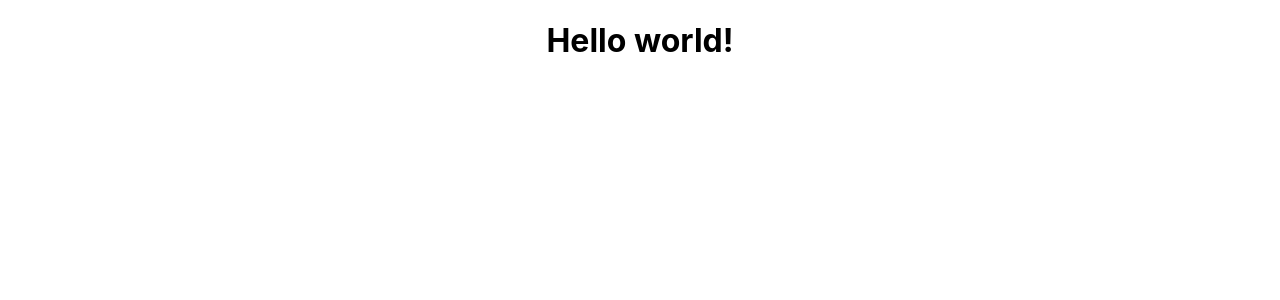
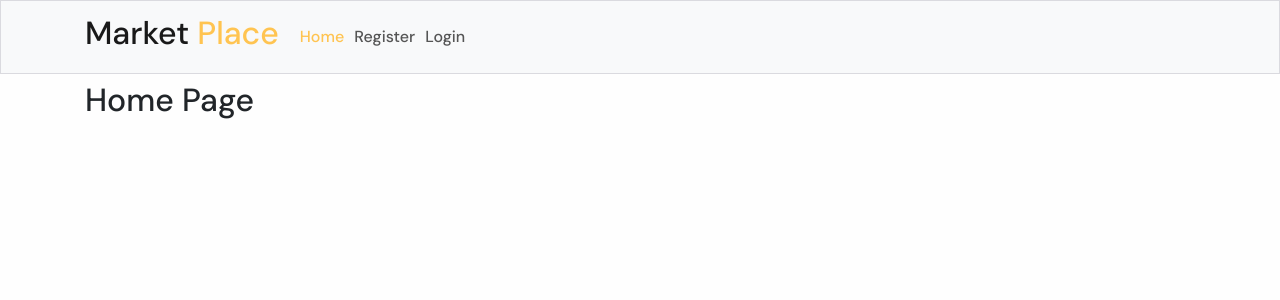
Before and after one commit to zahra-raha/react-market, a React (Create React App) app: page / in a window 1280 px wide. Shown: the top 300 px of the page. Built offline with nearby package versions, Linux system fonts and the light colour scheme.

Commit message:
Add navbar

```diff
--- a/public/index.html
+++ b/public/index.html
@@ -14,7 +14,17 @@
       manifest.json provides metadata used when your web app is installed on a
       user's mobile device or desktop. See https://developers.google.com/web/fundamentals/web-app-manifest/
     -->
-    <link rel="manifest" href="%PUBLIC_URL%/manifest.json" />
+    <link
+      rel="stylesheet"
+      href="https://cdn.jsdelivr.net/npm/bootstrap@4.6.0/dist/css/bootstrap.min.css"
+      integrity="sha384-B0vP5xmATw1+K9KRQjQERJvTumQW0nPEzvF6L/Z6nronJ3oUOFUFpCjEUQouq2+l"
+      crossorigin="anonymous"
+    />
+    <link
+      rel="manifest"
+      href="%PUBLIC_URL%/manifest.json"
+      crossorigin="use-credentials"
+    />
     <!--
       Notice the use of %PUBLIC_URL% in the tags above.
       It will be replaced with the URL of the `public` folder during the build.
@@ -24,6 +34,8 @@
       work correctly both with client-side routing and a non-root public URL.
       Learn how to configure a non-root public URL by running `npm run build`.
     -->
+    <link href="https://fonts.googleapis.com/css2?family=DM+Sans:wght@500;700&display=swap" rel="stylesheet" />
+    <script src="https://kit.fontawesome.com/2b0a8e438a.js" crossorigin="anonymous"></script>
     <title>React App</title>
   </head>
   <body>
--- a/src/App.css
+++ /dev/null
@@ -1,38 +0,0 @@
-.App {
-  text-align: center;
-}
-
-.App-logo {
-  height: 40vmin;
-  pointer-events: none;
-}
-
-@media (prefers-reduced-motion: no-preference) {
-  .App-logo {
-    animation: App-logo-spin infinite 20s linear;
-  }
-}
-
-.App-header {
-  background-color: #282c34;
-  min-height: 100vh;
-  display: flex;
-  flex-direction: column;
-  align-items: center;
-  justify-content: center;
-  font-size: calc(10px + 2vmin);
-  color: white;
-}
-
-.App-link {
-  color: #61dafb;
-}
-
-@keyframes App-logo-spin {
-  from {
-    transform: rotate(0deg);
-  }
-  to {
-    transform: rotate(360deg);
-  }
-}
--- a/src/App.js
+++ b/src/App.js
@@ -1,9 +1,20 @@
-import './App.css';
+
+import css from  './App.module.css';
+import NavBar from './components/NavBar';
+import { Container } from 'react-bootstrap';
+import { Route,Switch } from 'react-router-dom';
 
 function App() {
   return (
-    <div className="App">
-      <h1>Hello world!</h1>
+    <div className={css.App}>
+      <NavBar/>
+      <Container className={css.Main}>
+        <Switch>
+          <Route exact path='/' render={()=> <h2>Home Page</h2>} />
+          <Route exact path='/login' render={()=> <h2>log in</h2>} />
+          <Route exact path='/register' render={()=> <h2>Register</h2>} />
+        </Switch>
+      </Container>
     </div>
   );
 }
--- /dev/null
+++ b/src/App.module.css
@@ -0,0 +1,39 @@
+.App {
+    font-family: "DM Sans", sans-serif;
+    background-color: #fefefe;
+    min-height: 100vh;
+  }
+
+  .Main {
+    padding-top: 81px;
+  }
+  * {
+    box-sizing: border-box;
+  }
+
+  a {
+    color: #555555;
+    transition: color ease-in-out 0.3s;
+  }
+
+  a:hover {
+    text-decoration: none;
+  }
+
+  a:hover i {
+    color: #ffc451;
+    transition: color ease-in-out 0.3s;
+  }
+
+  i {
+    color: #cfced3;
+    font-size: 1.6rem;
+    padding: 7px;
+    vertical-align: middle;
+  }
+
+  i:hover {
+    cursor: pointer;
+    transition: color ease-in-out 0.3s;
+    color: #ffc451;
+  }
--- /dev/null
+++ b/src/components/NavBar.js
@@ -0,0 +1,28 @@
+import { Container,Navbar, NavDropdown, Nav } from 'react-bootstrap';
+import React from 'react'
+import css from '../styles/NavBar.module.css'
+import { NavLink } from 'react-router-dom';
+
+const NavBar = () => {
+  return (
+    <Navbar bg="light" expand="lg" fixed='top'className={css.NavBar}>
+        <Container>
+            <NavLink to='/'>
+                <Navbar.Brand href="#home">
+                    <h2 >Market <span>Place</span></h2>
+                </Navbar.Brand>
+            </NavLink>
+            <Navbar.Toggle aria-controls="basic-navbar-nav" />
+            <Navbar.Collapse className="justify-content-end">
+                <Nav className="mr-auto">
+                    <NavLink exact to='/' className={css.NavLink} activeClassName={css.Active}>Home</NavLink>
+                    <NavLink to='/register' className={css.NavLink} activeClassName={css.Active} >Register</NavLink>
+                    <NavLink to='/login' className={css.NavLink} activeClassName={css.Active}  >Login</NavLink>
+                </Nav>
+            </Navbar.Collapse>
+        </Container>
+    </Navbar>
+  )
+}
+
+export default NavBar
--- a/src/index.js
+++ b/src/index.js
@@ -3,10 +3,13 @@ import ReactDOM from 'react-dom';
 import './index.css';
 import App from './App';
 import reportWebVitals from './reportWebVitals';
+import {BrowserRouter as Router} from 'react-router-dom';
 
 ReactDOM.render(
   <React.StrictMode>
-    <App />
+    <Router>
+      <App/>
+    </Router>
   </React.StrictMode>,
   document.getElementById('root')
 );
--- /dev/null
+++ b/src/styles/NavBar.module.css
@@ -0,0 +1,15 @@
+.NavBar span{
+    color: #ffc451;
+}
+.NavBar {
+    background-color: #ffffff;
+    border: 1px solid #dadadf;
+}
+
+.NavLink {
+padding: 5px;
+}
+
+.Active{
+color: #ffc451 ;
+}
```
Also changed, not shown: package.json (+7 -6 lines), 1 other file (tests, documents, lock files or other folders).
